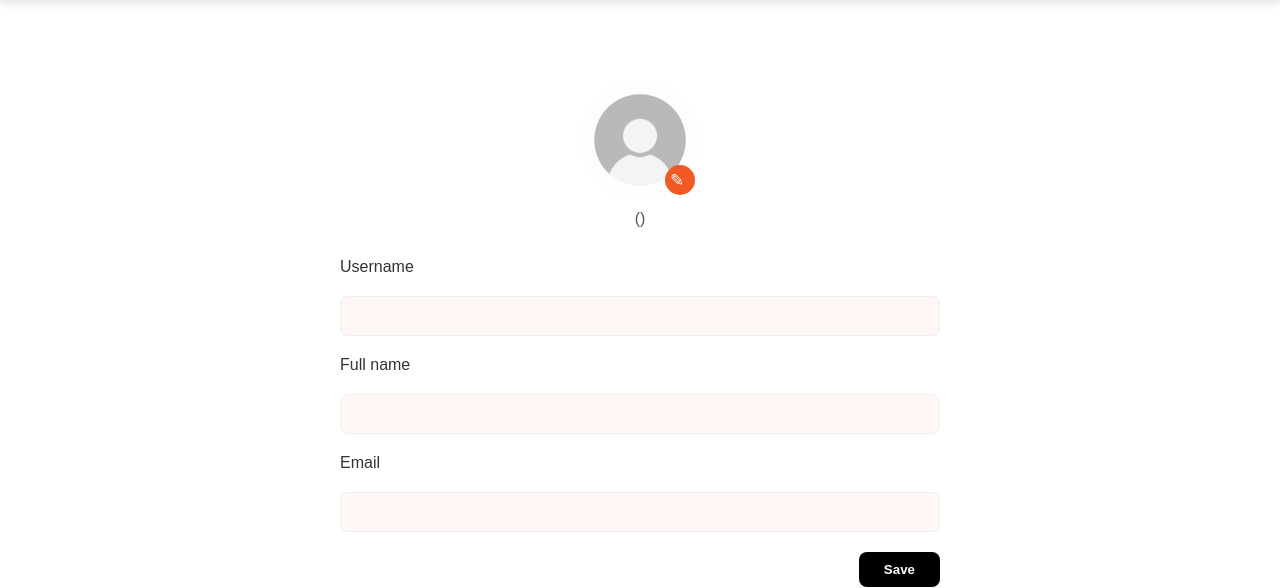
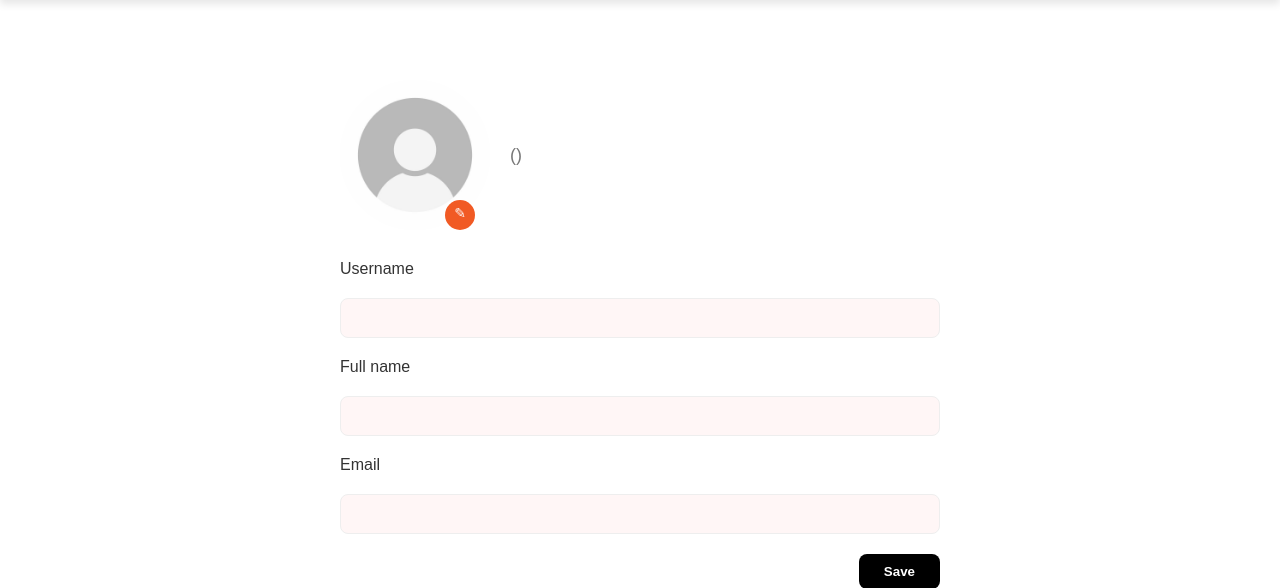
Before and after one commit to Hinn31/Hirave_website, a Laravel app: template resources/views/pages/profile.blade.php in a window 1280 px wide. Shown: the part 100-688 px from the top of the page. Run offline with Laravel 12, Linux system fonts and the light colour scheme; the template is opened without the code that fills it, so the values that code supplies are empty.

Commit message:
hireva-8/style: Upadte UI of image and icon

```diff
--- a/public/css/profile.css
+++ b/public/css/profile.css
@@ -6,42 +6,52 @@
     color: #333;
 }
 
+.profile__header {
+    display: flex;
+    align-items: center;
+    gap: 20px;
+    margin-bottom: 20px;
+}
+
 .profile__avatar {
     position: relative;
-    width: 120px;
-    margin: 0 auto;
+    width: 150px;
+    height: 150px;
+    flex-shrink: 0;
 }
 
 .profile__avatar img {
-    width: 120px;
-    height: 120px;
+    width: 150px;
+    height: 150px;
     object-fit: cover;
     border-radius: 50%;
 }
 
 .edit-icon {
+    position: absolute;
+    bottom: 0;
+    right: 15px;
     width: 20px;
     height: 20px;
-    position: absolute;
-    bottom: 5px;
-    right: 5px;
     background: #f15a24;
     color: white;
-    font-size: 17px;
+    font-size: 14px;
     padding: 5px;
     border-radius: 50%;
     cursor: pointer;
+    text-align: center;
 }
 
 .profile__name {
-    text-align: center;
-    margin-top: 10px;
+    display: flex;
+    font-size: 18px;
     font-weight: bold;
+    text-align: left;
 }
 
 .profile__name span {
-    color: #555;
     font-weight: normal;
+    color: #777;
 }
 
 .profile__form {
--- a/resources/views/pages/profile.blade.php
+++ b/resources/views/pages/profile.blade.php
@@ -9,12 +9,14 @@
 @section('content')
 
     <div class="profile">
-        <div class="profile__avatar">
-            <img id="avatarPreview" src="{{ asset($user->avatar ?? 'images/avatars/default.jpg') }}" alt="Avatar">
-            <label for="avatar" class="edit-icon">✎</label>
-            <input type="file" id="avatar" name="avatar" accept="image/*" style="display:none;">
+        <div class="profile__header">
+            <div class="profile__avatar">
+                <img id="avatarPreview" src="{{ asset($user->avatar ?? 'images/avatars/default.jpg') }}" alt="Avatar">
+                <label for="avatar" class="edit-icon">✎</label>
+                <input type="file" id="avatar" name="avatar" accept="image/*" style="display:none;">
+            </div>
+            <p class="profile__name" id="displayName">{{$user->fullname}} <span>({{$user->username}})</span></p>
         </div>
-        <p class="profile__name" id="displayName">{{$user->fullname}} <span>({{$user->username}})</span></p>
 
         <form class="profile__form" id="updateProfileForm" data-user-id="{{ $user->id }}">
             <label for="username">Username</label>
```
